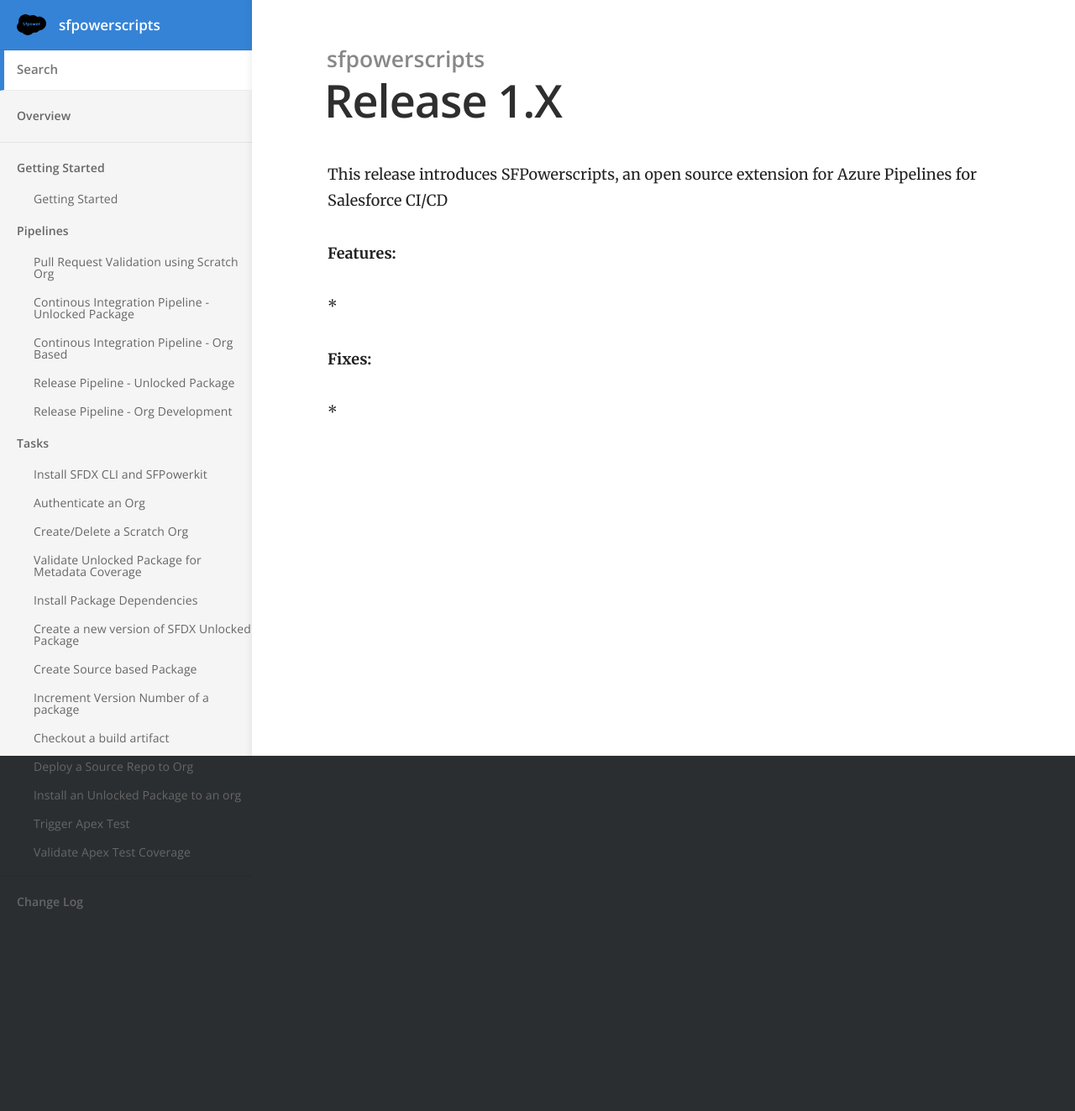
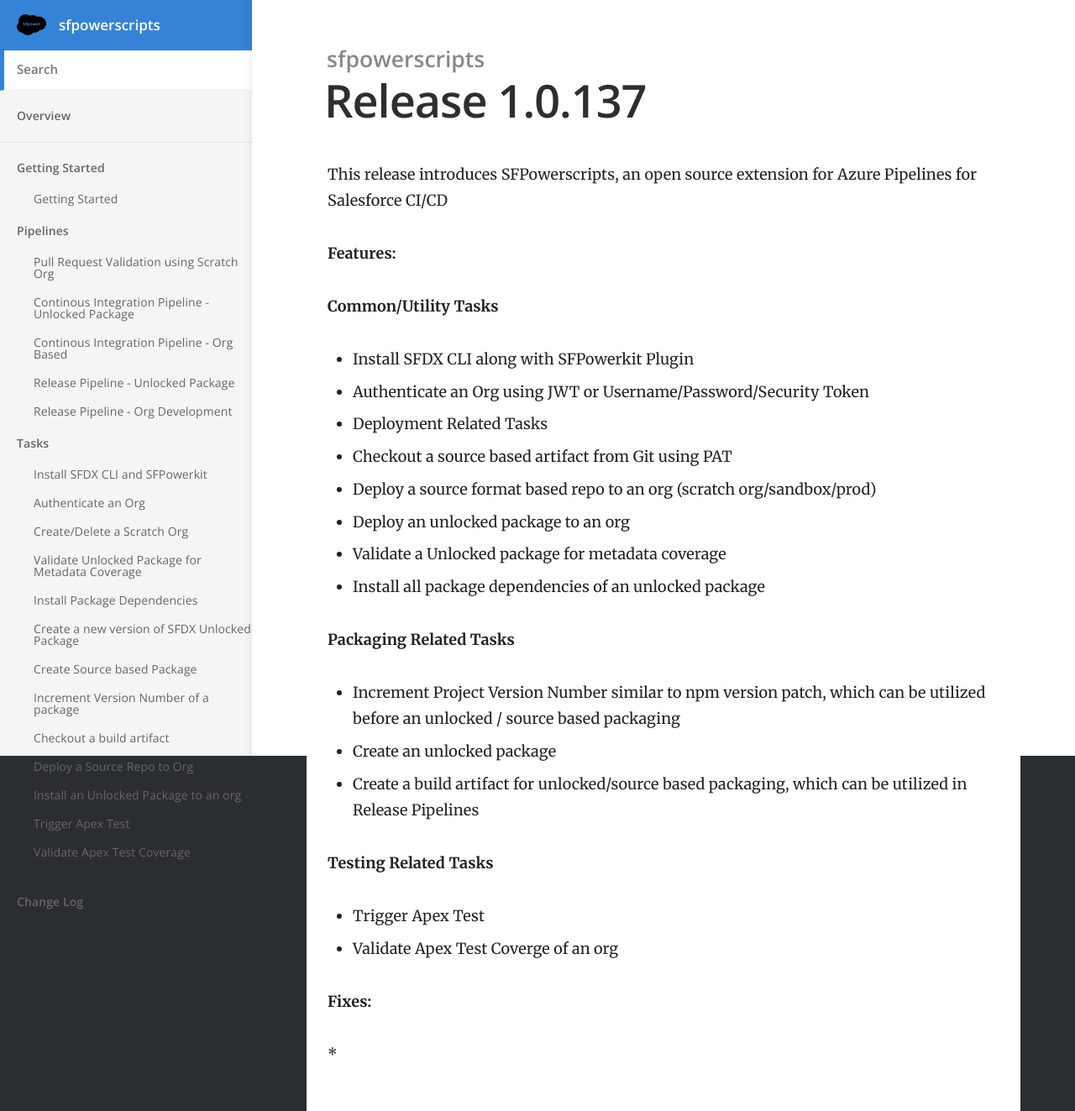
Before and after one commit to nbatterham/sfpowerscripts-doc, a Jekyll site: the page built from _posts/2019-09-24-release-1-x.md, in a window 1280 px wide. Shown: the whole page at 84% size. Built offline with Jekyll 4.4.1, drawn with Linux system fonts in a browser that asks for light colours; before the commit the page ends 1105 px from its top, so only the background shows below that.

Commit message:
Add Changelog

```diff
--- a/_config.yml
+++ b/_config.yml
@@ -2,7 +2,7 @@
 # Site
 
 title: sfpowerscripts
-url:  https://marketplace.visualstudio.com/items?itemName=AzlamSalam.sfpowerscripts
+url:  http://www.sfpowerscripts.com
 baseurl:
 google_analytics_key:
 show_full_navigation: true
--- a/_posts/2019-09-24-release-1-x.md
+++ b/_posts/2019-09-24-release-1-x.md
@@ -1,5 +1,5 @@
 ---
-title: Release 1.X
+title: Release 1.0.137
 type: major
 ---
 
@@ -7,7 +7,27 @@ This release introduces SFPowerscripts, an open source extension for Azure Pipel
 
 **Features:**
 
-\*
+**Common/Utility Tasks**
+
+- Install SFDX CLI along with SFPowerkit Plugin
+- Authenticate an Org using JWT or Username/Password/Security Token
+- Deployment Related Tasks
+- Checkout a source based artifact from Git using PAT
+- Deploy a source format based repo to an org (scratch org/sandbox/prod)
+- Deploy an unlocked package to an org
+- Validate a Unlocked package for metadata coverage
+- Install all package dependencies of an unlocked package
+
+**Packaging Related Tasks**
+
+- Increment Project Version Number similar to npm version patch, which can be utilized before an unlocked / source based packaging
+- Create an unlocked package
+- Create a build artifact for unlocked/source based packaging, which can be utilized in Release Pipelines
+
+**Testing Related Tasks**
+
+- Trigger Apex Test
+- Validate Apex Test Coverge of an org
 
 **Fixes:**
 
```
